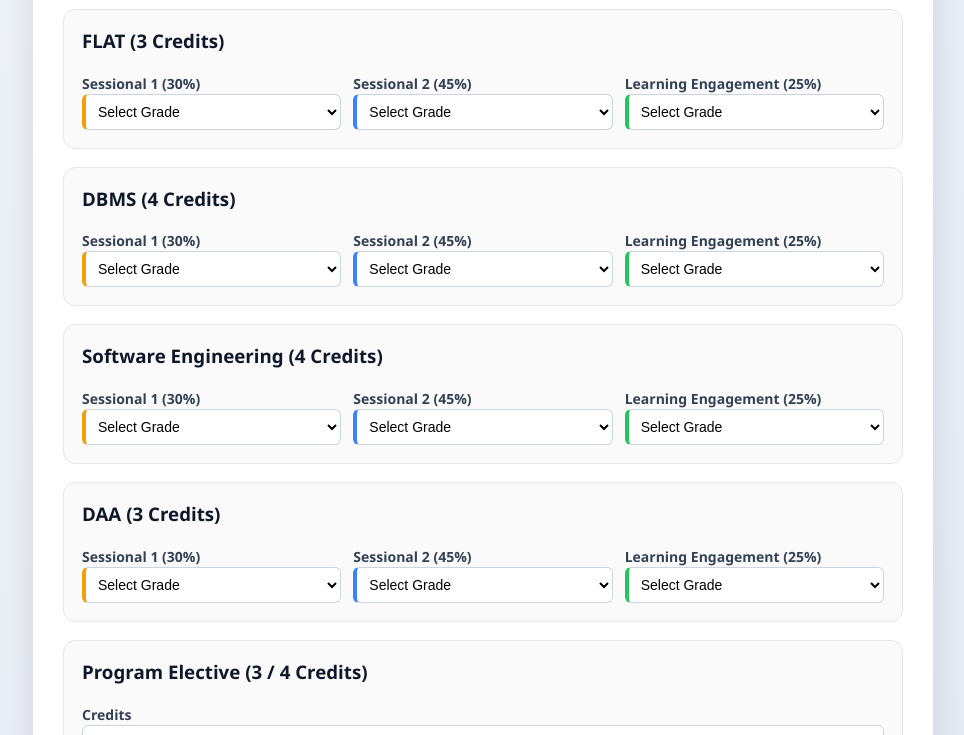
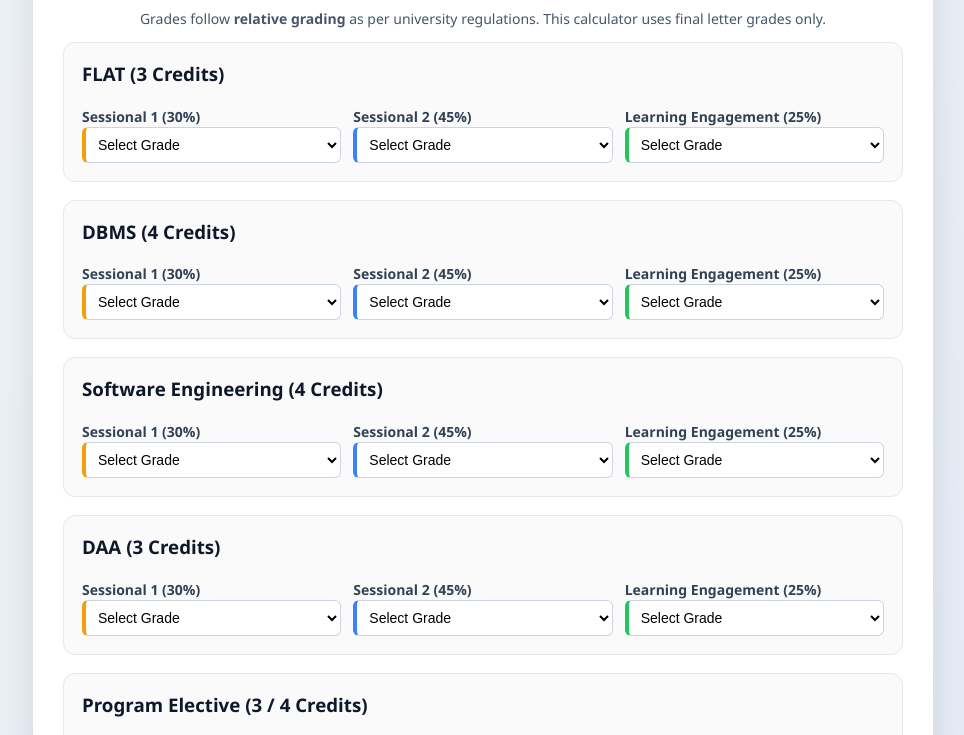
Before and after one commit to sishir22/sgpacalc, a plain HTML site: page index.html in a window 1280 px wide. Shown: the part 129-864 px from the top of the page, without its empty margins (157-1121 px from the left). Drawn offline with Linux system fonts and the light colour scheme.

Commit message:
Update index.html

```diff
--- a/index.html
+++ b/index.html
@@ -9,6 +9,11 @@
 
 <div class="container">
     <h2>SGPA Calculator</h2>
+
+    <p style="text-align:center;color:#475569;font-size:14px;">
+        Grades follow <b>relative grading</b> as per university regulations.
+        This calculator uses final letter grades only.
+    </p>
 
     <div id="subjects"></div>
 
@@ -23,6 +28,8 @@
             <option>B+</option>
             <option>B</option>
             <option>C</option>
+            <option>P</option>
+            <option>F</option>
         </select>
     </div>
 
```
